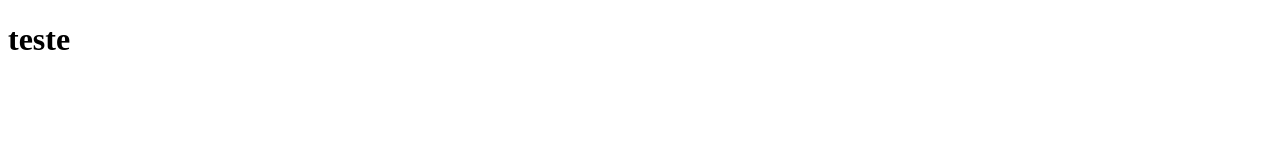
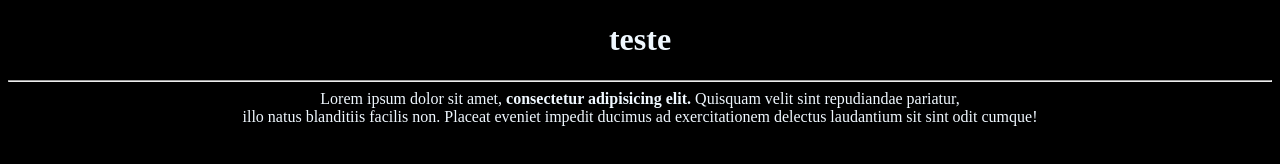
Before and after one commit to daniel64054/site-1, a plain HTML site: page index.html in a window 1280 px wide. Drawn offline with Linux system fonts and the light colour scheme.

Commit message:
troca de plano fundo e texto lorem

```diff
--- a/index.html
+++ b/index.html
@@ -2,11 +2,15 @@
 <html lang="pt-br">
 <head>
     <meta charset="UTF-8">
+    <link rel="stylesheet" href="style.css">
     <title>teste</title>
 </head>
 <body>
 
     <h1>teste</h1>
+    <hr>
+    Lorem ipsum dolor sit amet, <b> consectetur adipisicing elit.</b> Quisquam velit sint repudiandae pariatur, <br>
+    illo natus blanditiis facilis non. Placeat eveniet impedit ducimus ad exercitationem delectus laudantium sit sint odit cumque!<br>
 
 </body>
 </html>
--- a/style.css
+++ b/style.css
@@ -1,7 +1,5 @@
 body{
     background-color: black;
+    text-align: center;
+    color: aliceblue;
 }
-h1{
- text-align: center;
- color: azure;
-}
```
